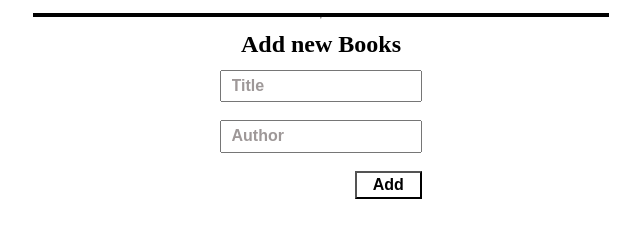
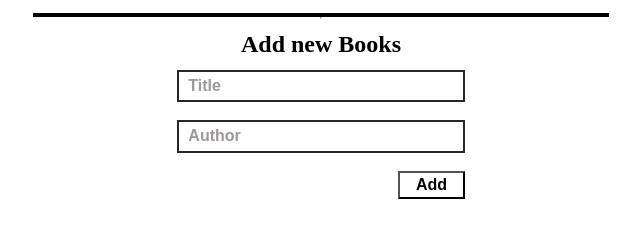
Before and after one commit to bilalrajput09/awesome-books-pair-programming, a website: page index.html in a window 1280 px wide. Shown: the part 72-310 px from the top of the page, without its empty margins (319-959 px from the left). Drawn offline with Linux system fonts and the light colour scheme.

Commit message:
Fix style lint

```diff
--- a/style.css
+++ b/style.css
@@ -59,8 +59,6 @@ body {
   font-weight: 700;
 }
 
-<<<<<<< HEAD
-=======
 .allbooks:nth-of-type(odd) {
   background-color: #d3d3d3;
   height: 50px;
@@ -71,7 +69,6 @@ body {
   height: 50px;
 }
 
->>>>>>> 9ead61d344a84c3ed8b74967aeafcfa8bf9c2e2a
 .form {
   width: 50%;
   min-width: 250px;
@@ -81,12 +78,6 @@ input {
   padding: 0.5em 0.7em;
   width: 100%;
   margin: 0 auto;
-<<<<<<< HEAD
-=======
-
-  /* min-width: 70%;
-  max-width: 400px; */
->>>>>>> 9ead61d344a84c3ed8b74967aeafcfa8bf9c2e2a
   border: 2px solid rgb(36, 41, 36);
   font-weight: 600;
 }
```
